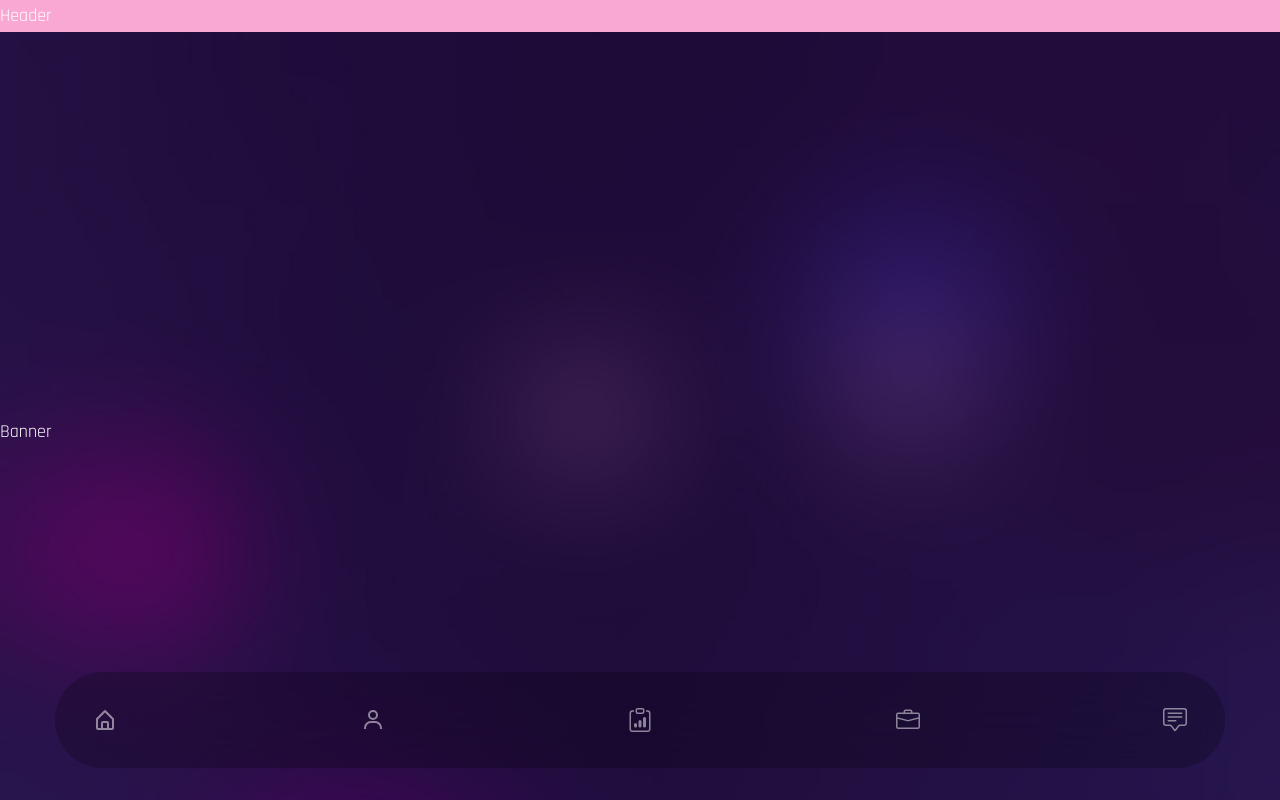
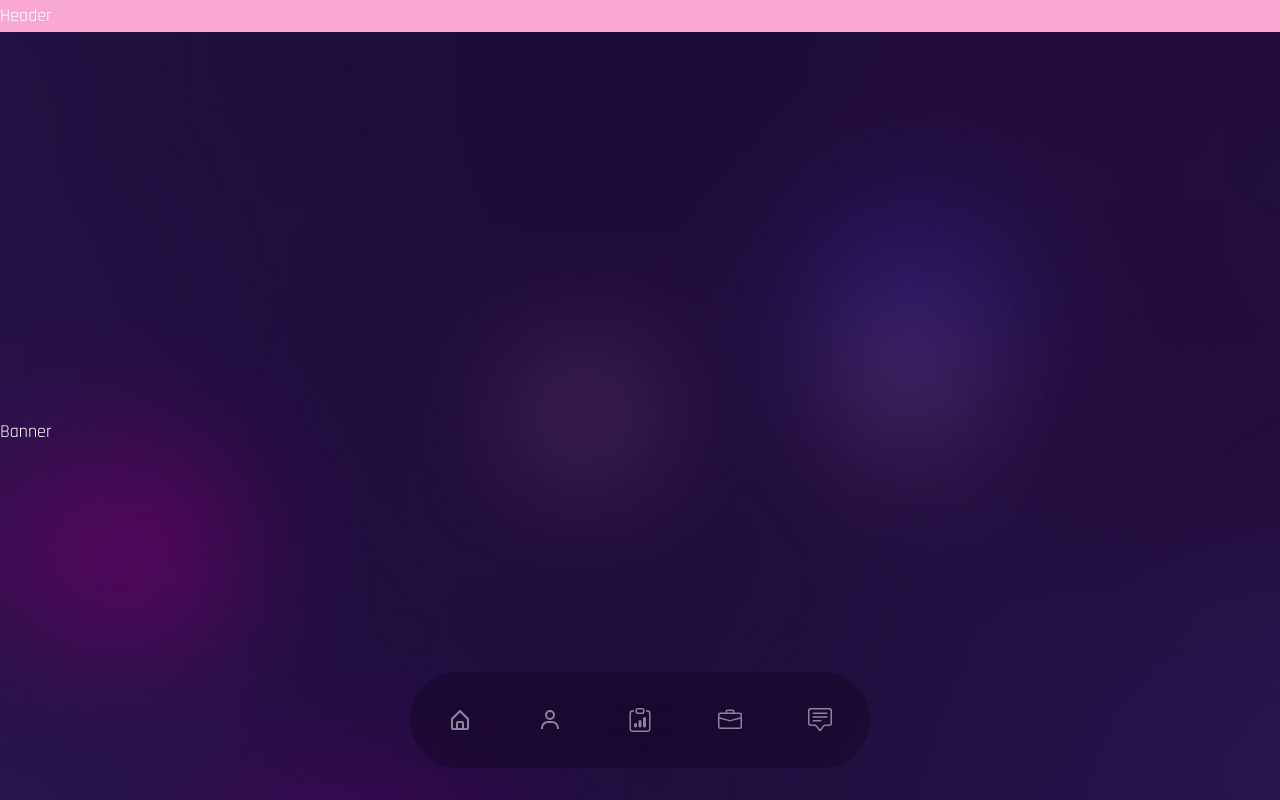
Before and after one commit to ibqn/vite-portfolio, a React (Vite) app: page / in a window 1280 px wide. Shown: the top 800 px of the page. Built offline with nearby package versions, Linux system fonts and the light colour scheme; a web font is replaced by a local one.

Commit message:
map over nav links

```diff
--- a/src/components/nav.tsx
+++ b/src/components/nav.tsx
@@ -1,58 +1,41 @@
 import { BiHomeAlt, BiUser } from 'react-icons/bi'
 import { BsClipboardData, BsBriefcase, BsChatSquareText } from 'react-icons/bs'
+import { type IconType } from 'react-icons'
+import { Link } from 'react-scroll'
 
-import { Link } from 'react-scroll'
+type NavLink = {
+  path: string
+  icon: IconType
+}
+
+const navLinks: NavLink[] = [
+  { path: 'home', icon: BiHomeAlt },
+  { path: 'about', icon: BiUser },
+  { path: 'services', icon: BsClipboardData },
+  { path: 'work', icon: BsBriefcase },
+  { path: 'contact', icon: BsChatSquareText },
+]
 
 export const Nav = () => {
   return (
     <nav className="fixed bottom-2 z-50 w-full overflow-hidden lg:bottom-8">
       <div className="container mx-auto">
-        <div className="mx-w-[460px] mx-auto flex h-[96px] w-full items-center justify-between rounded-full bg-black/20 px-5 text-2xl text-white/50 backdrop-blur-2xl">
+        <div className="mx-auto flex h-[96px] w-full max-w-[460px] items-center justify-between rounded-full bg-black/20 px-5 text-2xl text-white/50 backdrop-blur-2xl">
+          {navLinks.map((navLink: NavLink, index: number) => {
+            const { path, icon: Icon } = navLink
+            return (
               <Link
-            to="home"
+                key={index}
+                to={path}
                 activeClass="active"
                 spy
                 smooth
                 className="flex h-[60px] w-[60px] cursor-pointer items-center justify-center"
               >
-            <BiHomeAlt />
+                <Icon />
               </Link>
-          <Link
-            to="about"
-            activeClass="active"
-            spy
-            smooth
-            className="flex h-[60px] w-[60px] cursor-pointer items-center justify-center"
-          >
-            <BiUser />
-          </Link>
-          <Link
-            to="services"
-            activeClass="active"
-            spy
-            smooth
-            className="flex h-[60px] w-[60px] cursor-pointer items-center justify-center"
-          >
-            <BsClipboardData />
-          </Link>
-          <Link
-            to="work"
-            activeClass="active"
-            spy
-            smooth
-            className="flex h-[60px] w-[60px] cursor-pointer items-center justify-center"
-          >
-            <BsBriefcase />
-          </Link>
-          <Link
-            to="contact"
-            activeClass="active"
-            spy
-            smooth
-            className="flex h-[60px] w-[60px] cursor-pointer items-center justify-center"
-          >
-            <BsChatSquareText />
-          </Link>
+            )
+          })}
         </div>
       </div>
     </nav>
```
Lines whose indentation alone changed are shown as unchanged.
